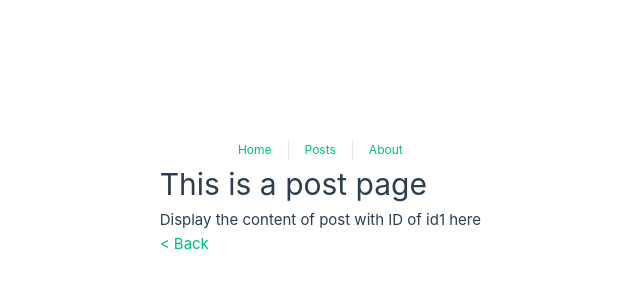
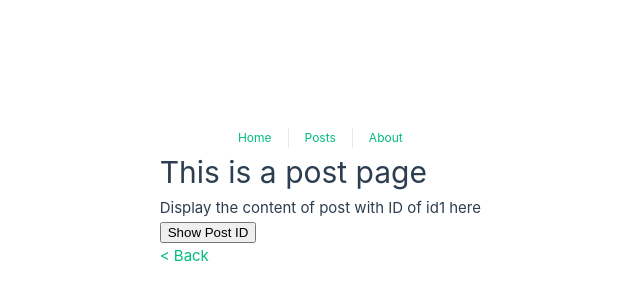
Before and after one commit to Viktorres19/dc-vue-composition-api, a Vue app: page /postDetail/id1 in a window 1280 px wide. Shown: the part 218-518 px from the top of the page, without its empty margins (159-799 px from the left). Built offline with nearby package versions, Linux system fonts and the light colour scheme.

Commit message:
35. useRoute

```diff
--- a/src/views/PostDetailView.vue
+++ b/src/views/PostDetailView.vue
@@ -2,10 +2,23 @@
   <div class="post-detail">
     <h1>This is a post page</h1>
     <p>Display the content of post with ID of {{ $route.params.id }} here</p>
+    <div>
+      <button @click="showPostId">Show Post ID</button>
+    </div>
     <p><RouterLink to="/posts">&lt; Back</RouterLink></p>
   </div>
 </template>
 
+<script setup>
+import { useRoute } from 'vue-router'
+
+const route = useRoute()
+
+const showPostId = () => {
+  alert(`The ID of this post is: ${route.params.id}`)
+}
+</script>
+
 <style>
 
 </style>
```
